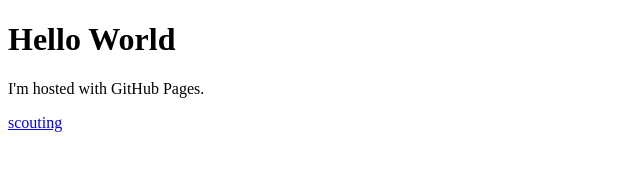
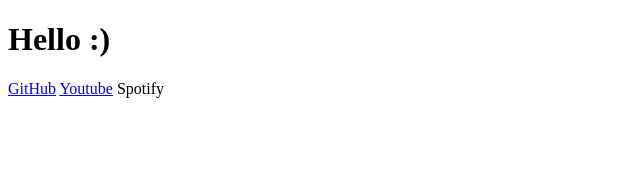
Before and after one commit to lddtwo456/lddtwo456.github.io, a plain HTML site: page index.html in a window 1280 px wide. Shown: the whole page, without its empty margins (0-640 px from the left). Drawn offline with Linux system fonts and the light colour scheme.

Commit message:
references to other pages of mine

```diff
--- a/index.html
+++ b/index.html
@@ -2,8 +2,9 @@
 
 <html>
   <body>
-    <h1>Hello World</h1>
-    <p>I'm hosted with GitHub Pages.</p>
-    <a href="scouting.html">scouting</a>
+    <h1>Hello :)</h1>
+    <a href="https://github.com/lddtwo456">GitHub</a>
+    <a href="https://www.youtube.com/@pigeon4422">Youtube</a>
+    <a herf="https://open.spotify.com/user/v5mnn1n00pjhmsvw5rqvucdk0?si=1c25ca9e1d9c46d7">Spotify</a>
   </body>
 </html>
```
